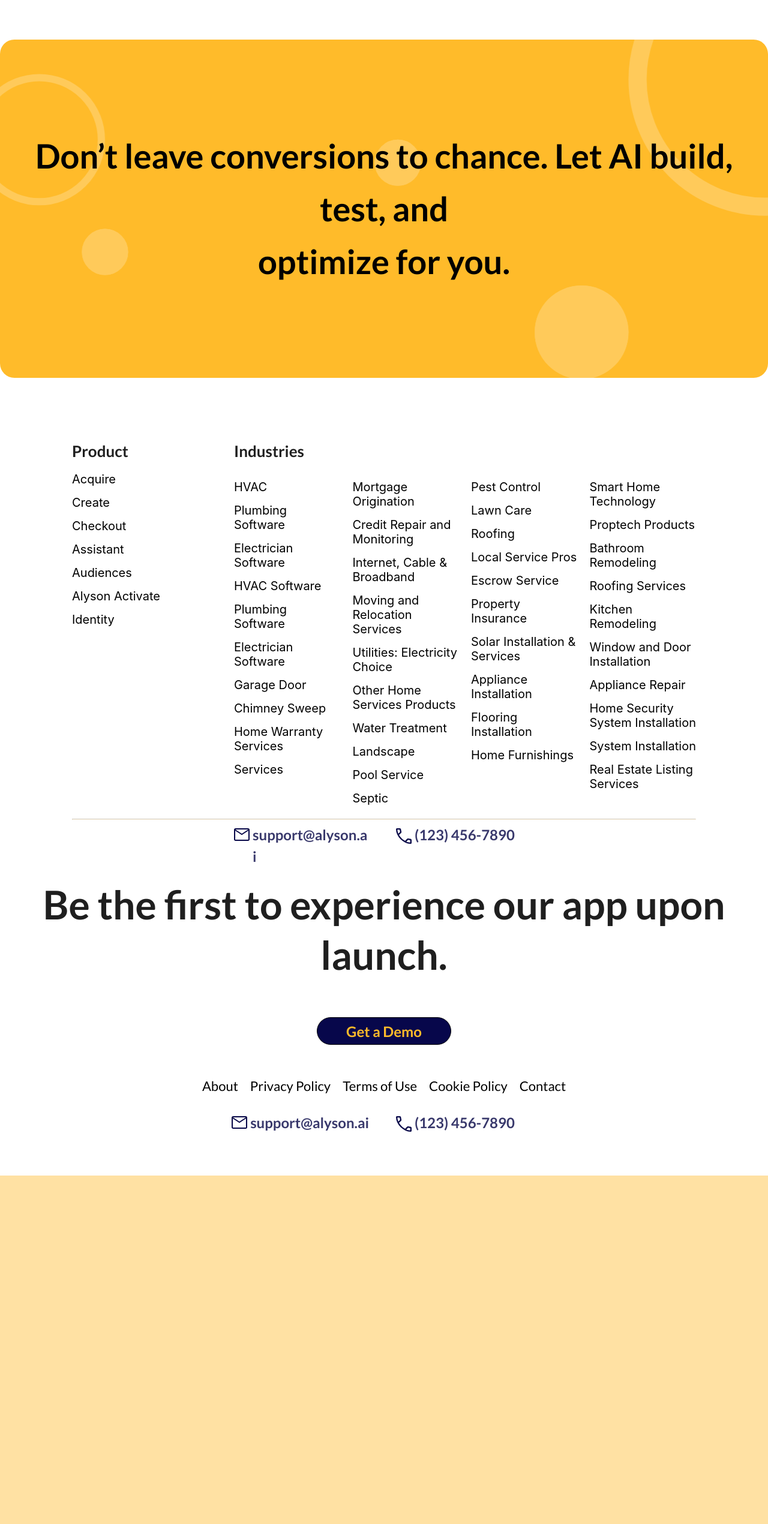
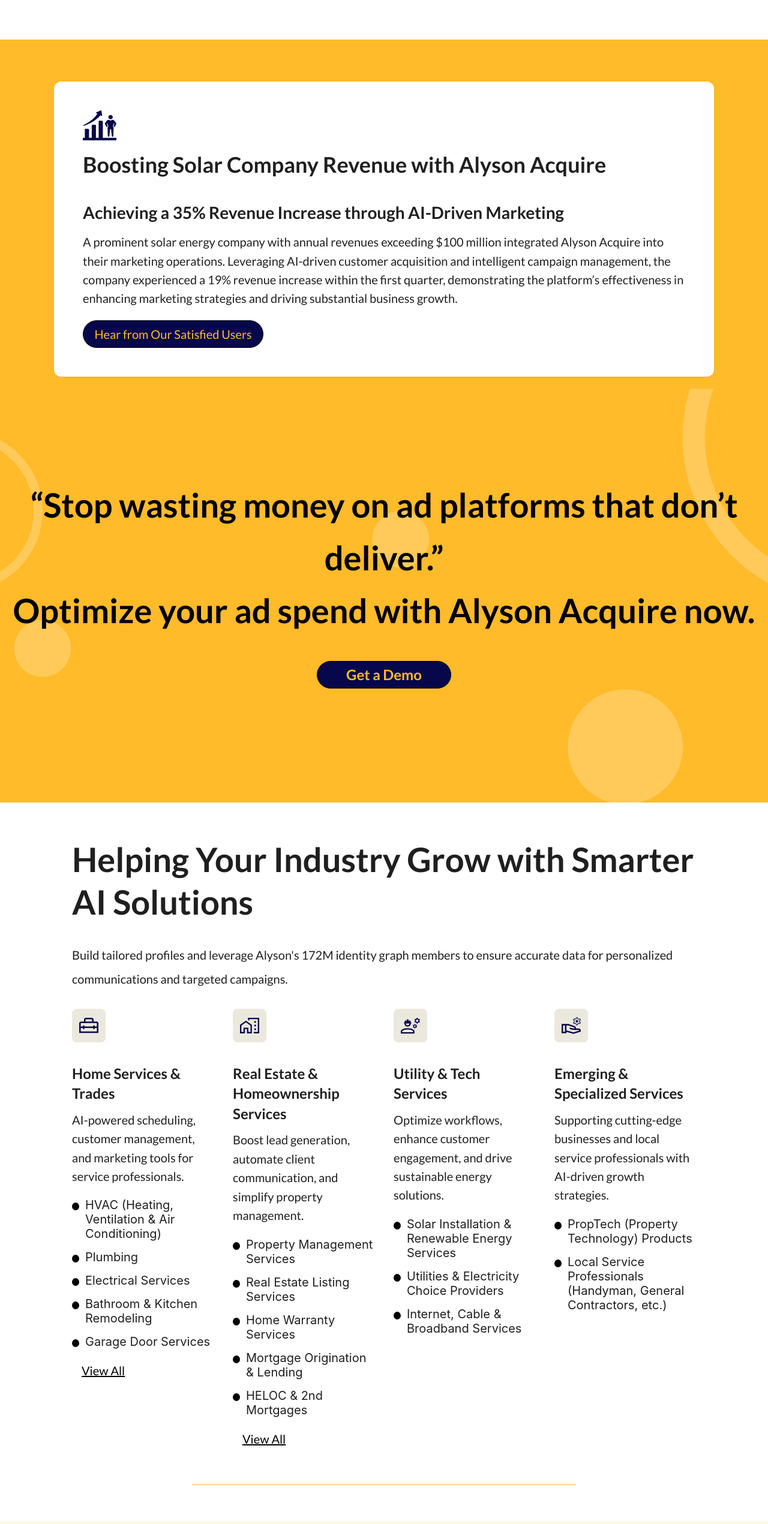
Before and after one commit to noorulhassan2625/alyson, a React (Create React App) app: page /create-page in a window 1280 px wide. Shown: the part 5258-7799 px from the top of the page at 60% size. Before the commit the page ends 7218 px from the top, so only its background shows below. Built offline with nearby package versions, Linux system fonts and the light colour scheme; grey boxes are pictures that could not be loaded.

Commit message:
Changes Completed

```diff
--- a/src/components/CTASection.jsx
+++ b/src/components/CTASection.jsx
@@ -1,6 +1,7 @@
 import { Button, Typography } from 'antd'
 import ContactUsModal from './ContactUsModal'
 import { useState } from 'react';
+import DarkButton from './DarkButton';
 
 const { Paragraph } = Typography
 
@@ -28,7 +29,8 @@
 
           {/* Buttons */}
           <div className='cta-buttons'>
-            <Button onClick={handleOpenModal} className='cta-button black-btn'>Get a Demo</Button>
+            <DarkButton buttonText='Get a Demo' onClick={handleOpenModal} />
+            {/* <Button onClick={handleOpenModal} className='cta-button black-btn'>Get a Demo</Button> */}
             <ContactUsModal isOpen={isModalOpen} onClose={handleCloseModal} />
           </div>
         </div>
--- a/src/components/FinalCTA.jsx
+++ b/src/components/FinalCTA.jsx
@@ -1,4 +1,4 @@
-import { Typography, Col, Row } from "antd";
+import { Typography, Col, Row, Divider } from "antd";
 import DarkButton from "./DarkButton";
 import ContactUsModal from "./ContactUsModal";
 import { useState } from "react";
@@ -17,6 +17,10 @@
 
   return (
     <div className="final-cta-container">
+
+<div className='section-divider'>
+          <Divider style={{ color: '#FFBB2A' }} />
+        </div>
       <Title level={2} className="cta-heading">
         Be the first to experience our app upon launch.
       </Title>
--- a/src/components/Navbar.jsx
+++ b/src/components/Navbar.jsx
@@ -131,7 +131,7 @@
 
   useEffect(() => {
     const handleScroll = () => {
-      if (window.scrollY > 150) {
+      if (window.scrollY > 30) {
         setScrolling(true);
       } else {
         setScrolling(false);
--- a/src/components/ServicesList.jsx
+++ b/src/components/ServicesList.jsx
@@ -1,10 +1,19 @@
-import React from "react";
-import { Row, Col, Typography } from "antd";
-import { CheckCircleOutlined } from "@ant-design/icons";
+import React, { useState } from "react";
+import { Row, Col, Typography, Button } from "antd";
+import { CheckCircleOutlined, DownOutlined, UpOutlined } from "@ant-design/icons";
 
 const { Title, Paragraph } = Typography;
 
 const ServicesList = () => {
+  const [expandedCategories, setExpandedCategories] = useState({});
+
+  const toggleCategory = (index) => {
+    setExpandedCategories(prev => ({
+      ...prev,
+      [index]: !prev[index]
+    }));
+  };
+
   const ServicesData = [
     {
       title: "Home Services & Trades",
@@ -75,16 +84,13 @@
 
   return (
     <div className="footer-container footer-services services-list-container">
-           {/* Header Section */}
-
-           <div className={"section-title-header"}>
+      {/* Header Section */}
+      <div className={"section-title-header"}>
         <Title level={2}>Helping Your Industry Grow with Smarter AI Solutions</Title>
       </div>
       <div className="identity-header">
-        {/* <IdcardOutlined className="identity-icon" />
-          <Title level={2}>Identity</Title> */}
         <Paragraph>
-          Build tailored profiles and leverage Alyson’s 172M identity graph
+          Build tailored profiles and leverage Alyson's 172M identity graph
           members to ensure accurate data for personalized communications and
           targeted campaigns.
         </Paragraph>
@@ -99,12 +105,21 @@
               </div>
               <Paragraph className="service-description">{category.description}</Paragraph>
               <ul className="service-list">
-                {category.services.map((service, idx) => (
+                {category.services.slice(0, expandedCategories[index] ? category.services.length : 5).map((service, idx) => (
                   <li key={idx}>
                     {service}
                   </li>
                 ))}
               </ul>
+              {category.services.length > 5 && (
+                <Button
+                  type="link"
+                  onClick={() => toggleCategory(index)}
+                  className="helping-list-button"
+                >
+                  {expandedCategories[index] ? 'Show Less' : 'View All'}
+                </Button>
+              )}
             </div>
           </Col>
         ))}
--- /dev/null
+++ b/src/components/SolarContentBox.jsx
@@ -0,0 +1,53 @@
+import React from 'react'
+import { Card, Button, Typography, Col } from 'antd'
+import { BarChartOutlined } from '@ant-design/icons'
+import DarkButton from './DarkButton'
+
+const { Title, Text } = Typography
+
+const SolarContentBox = () => {
+  return (
+    <div
+      style={{
+        background: '#FFBB2A',
+        padding: '70px 40px 20px 40px',
+        display: 'flex',
+        justifyContent: 'center'
+      }}
+      className='solar-content-box'
+    >
+      <Col span='22'>
+        <Card
+          style={{ borderRadius: 12, padding: '24px', textAlign: 'left' }}
+          bordered={false}
+        >
+          <div>
+            <img src='/media/images/Solar Box Icon.svg' alt='Icon' />
+            <Title level={3}>
+              Boosting Solar Company Revenue with Alyson Acquire
+            </Title>
+          </div>
+
+          <Title level={4}>
+            Achieving a 35% Revenue Increase through AI-Driven Marketing
+          </Title>
+
+          <Text>
+            A prominent solar energy company with annual revenues exceeding $100
+            million integrated Alyson Acquire into their marketing operations.
+            Leveraging AI-driven customer acquisition and intelligent campaign
+            management, the company experienced a 19% revenue increase within
+            the first quarter, demonstrating the platform’s effectiveness in
+            enhancing marketing strategies and driving substantial business
+            growth.
+          </Text>
+
+          <br />
+          <DarkButton buttonText='Hear from Our Satisfied Users' />
+        </Card>
+      </Col>
+    </div>
+  )
+}
+
+export default SolarContentBox
--- a/src/css/IndustryPageStyling.css
+++ b/src/css/IndustryPageStyling.css
@@ -33,13 +33,13 @@
 }
 
 .industry-card__title {
-  font-size: 27px !important;
+  font-size: 18px !important;
   font-weight: bold;
   margin-bottom: 8px;
 }
 
 .industry-card__description {
-  font-size: 24px !important;
+  font-size: 18px !important;
   color: #444;
   margin-bottom: 8px;
 }
@@ -59,7 +59,7 @@
 }
 
 .industry-card__list li span{
-  font-size: 24px;
+  font-size: 18px;
   color: #333;
 }
 .industry-card__list li::before {
@@ -73,10 +73,10 @@
   flex: 1 1;
   max-width: 5px;
   min-width: 10px;
-  margin-top: 14px;
+  margin-top: 8px;
 }
 .industry-card__link {
-  font-size: 24px;
+  font-size: 18px;
   color: #000000 !important;
   font-weight: bold;
   text-decoration: underline !important;
@@ -86,6 +86,11 @@
   text-decoration: underline;
 }
 
+.industry-cards-section .ant-col-6:nth-child(3) .industry-card__link,
+.industry-cards-section .ant-col-6:nth-child(4) .industry-card__link  {
+  display: none;
+}
+
 
 /* ====== Mobile View ====== */
 @media (max-width: 480px) {
--- a/src/css/home.css
+++ b/src/css/home.css
@@ -1467,6 +1467,31 @@
   background-color: white;
 }
 
+
+.solar-content-box h3{
+font-size: 36px;
+font-weight: 700;
+}
+
+.solar-content-box h4{
+font-size: 28px;
+font-weight: 700;
+}
+
+.solar-content-box h4{
+font-size: 28px;
+font-weight: 700;
+}
+.solar-content-box span{
+font-size: 20px;
+font-weight: 400;
+}
+
+.solar-content-box .dark-btn{
+  width: 30%;
+  margin-top: 20px;
+}
+
 .cta-container {
   display: flex;
   justify-content: center;
@@ -1474,7 +1499,7 @@
   /* background: #ffbb2a; */
   /* Yellow Background */
   padding: 150px 20px;
-  border-radius: 24px;
+  /* border-radius: 24px; */
   background-size: cover !important;
   background-position: center !important;
   background-repeat: no-repeat !important;
@@ -1498,17 +1523,25 @@
 }
 
 .cta-buttons {
-  display: flex;
+  /* display: flex; */
   justify-content: center;
   gap: 20px;
-}
-
+  margin: 40px 0px;
+}
+.helping-list-button{
+  font-size: 20px;
+  text-decoration: underline;
+  color: #000000 !important;
+}
 .cta-button {
   font-size: 16px;
   padding: 12px 24px;
   border-radius: 24px;
   font-weight: 500;
   transition: all 0.3s ease;
+}
+.cta-buttons .dark-btn{
+  width: 18% !important;
 }
 
 /* White Button */
--- a/src/pages/Create.jsx
+++ b/src/pages/Create.jsx
@@ -3,8 +3,10 @@
 import LinksSection from '../components/LinksSection'
 import FinalCTA from '../components/FinalCTA'
 import '../css/featurePages.css'
-import { Col, Row, Typography } from 'antd'
+import { Col, Divider, Row, Typography } from 'antd'
 import FeatureContentBox from '../components/FeatureContentBox'
+import SolarContentBox from '../components/SolarContentBox'
+import ServicesList from '../components/ServicesList'
 
 const { Title } = Typography
 export default function CreatePage () {
@@ -82,12 +84,56 @@
         </div>
       </div>
 
+
+      <SolarContentBox/>
+
       <CTASection
-        ctaText1='Don’t leave conversions to chance. Let AI build, test, and'
-        ctaText2='optimize for you.'
+        ctaText1='“Stop wasting money on ad platforms that don’t deliver.”'
+        ctaText2='Optimize your ad spend with Alyson Acquire now.'
       />
-      <LinksSection />
-      <FinalCTA />
+      <ServicesList/>
+      <div  style={{background:'white', padding:'5px 0px'}}>
+      <div style={{background:'white', padding:'5px 0px'}}>
+      <div className='section-divider' >
+          <Divider style={{ color: '#FFBB2A' }} />
+        </div>
+      </div>
+      </div>
+
+         <Row
+              gutter={[40]}
+              className='contact-info-box'
+              justify='center'
+              style={{
+                background: '#FFF8E5',
+                padding: '0px 30px 50px 30px',
+                margin: '0px'
+              }}
+            >
+              {/* Company Column */}
+              <Col xs={24} sm={12} md={6} lg={6} style={{ justifyContent: 'right' }}>
+                <div className='contact-box-1' style={{ display: 'flex', justifyContent: 'end' }}>
+                  <div>
+                    <img src='/media/images/support alyson email.svg' alt='' />
+                  </div>
+                  <Title level={5} className='cotact-info'>
+                    support@alyson.ai
+                  </Title>
+                </div>
+              </Col>
+
+              {/* Contact Column */}
+              <Col xs={24} sm={12} md={18} lg={6}>
+                <div className='contact-box-2' style={{ display: 'flex' }}>
+                  <div>
+                    <img src='/media/images/helpline call.svg' alt='' />
+                  </div>
+                  <Title level={5} className='cotact-info'>
+                    (123) 456-7890
+                  </Title>
+                </div>
+              </Col>
+            </Row>
     </div>
   )
 }
--- a/src/pages/Home.jsx
+++ b/src/pages/Home.jsx
@@ -45,9 +45,6 @@
       />
 
       <ServicesList/>
-      {/*
-  <LinksSection />
-  */}
 
       <FinalCTA />
     </div>
```
Also changed, not shown: src/pages/Acquire.jsx (+50 -3 lines), public/media/images/Solar Box Icon.svg (added).
